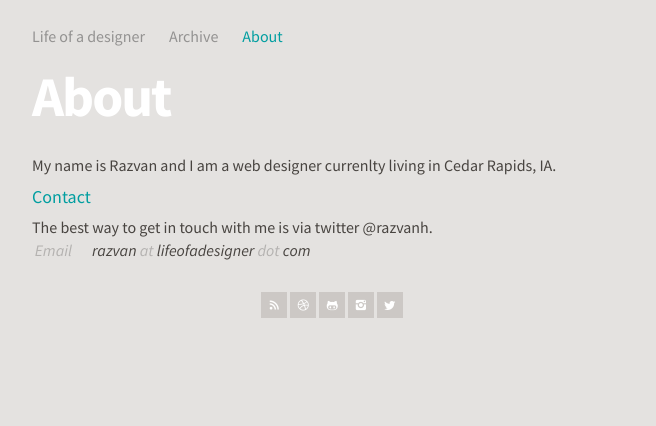
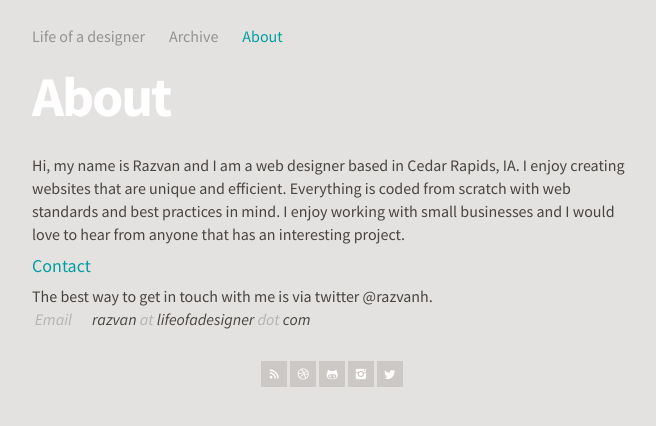
Before and after one commit to razvanh/load, a Jekyll site: the page built from about.html, in a window 1280 px wide. Shown: the top 426 px of the page, without its empty margins (308-964 px from the left). Built offline with Jekyll 4.4.1, drawn with Linux system fonts in a browser that asks for light colours.

Commit message:
changed copy on about/404 pages

```diff
--- a/404.html
+++ b/404.html
@@ -8,7 +8,7 @@ section:    error
 <div class="entry">
     <h2>The page was not found</h2>
     <div class="meta">
-        <span>Go home!</span>
+        <span>I've recently switched domains so maybe you were trying to get to a page that didn't make the cut:( You can start over on the [Archive page](/archive/)</span>
     </div>
     <div class="post">
         <p>&nbsp;</p>
--- a/about.html
+++ b/about.html
@@ -7,7 +7,10 @@ permalink:  /about/
 ---
 
 <div class="post">
-    My name is Razvan and I am a web designer currenlty living in Cedar Rapids, IA.
+    Hi, my name is Razvan and I am a web designer based in Cedar Rapids, IA. I enjoy creating websites that are unique and efficient. Everything is coded from scratch with web standards and best practices in mind.
+
+    I enjoy working with small businesses and I would love to hear from anyone that has an interesting project.
+
     <h4>Contact</h4>
     The best way to get in touch with me is via twitter @razvanh.
 
```
